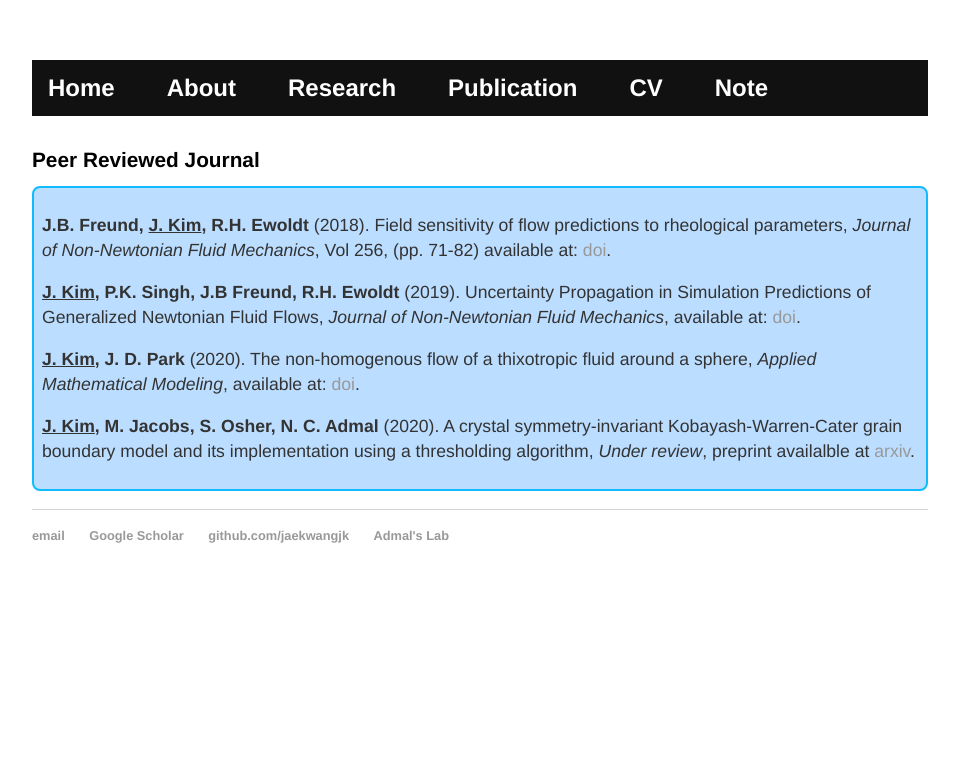
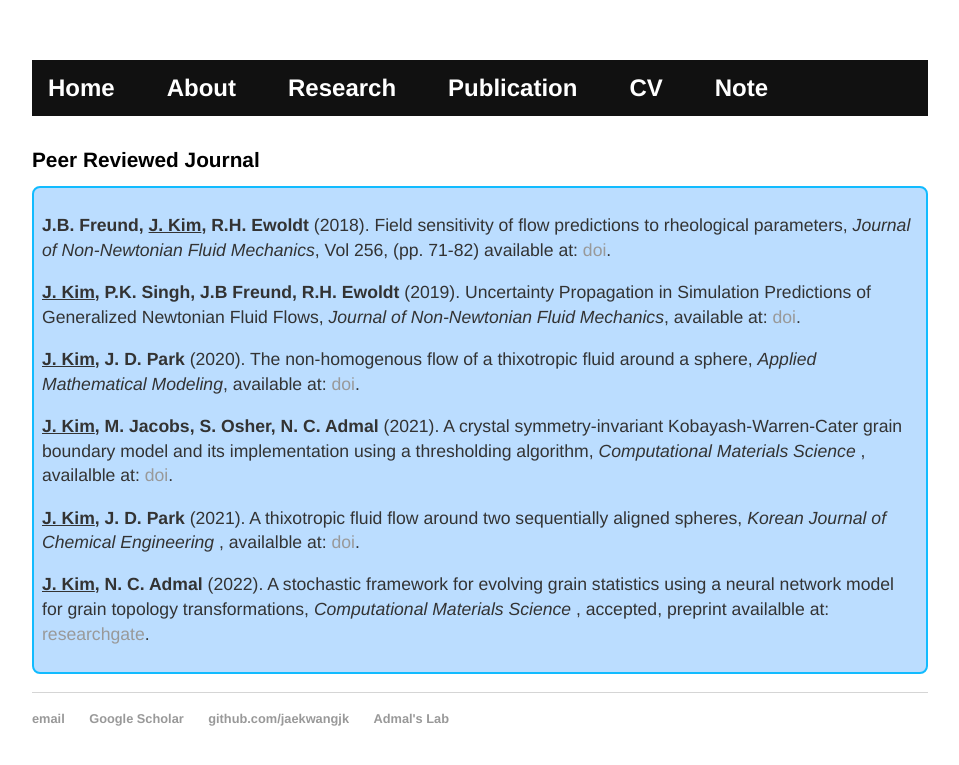
Before and after one commit to jaekwangjk/jaekwangjk.github.io, a Jekyll site: the page built from publication.html, in a window 1280 px wide. Shown: the top 765 px of the page, without its empty margins (160-1119 px from the left). Built offline with Jekyll 4.4.1, drawn with Linux system fonts in a browser that asks for light colours.

Commit message:
add publications

```diff
--- a/publication.html
+++ b/publication.html
@@ -32,10 +32,23 @@ title: Jaekwang Kim
 
 	<p>
 	<strong><u>J. Kim</u>, M. Jacobs, S. Osher, N. C. Admal</strong>
-	(2020). A crystal symmetry-invariant Kobayash-Warren-Cater grain boundary model
+	(2021). A crystal symmetry-invariant Kobayash-Warren-Cater grain boundary model
 	and its implementation using a thresholding algorithm,
-	<em>Under review</em>, preprint availalble at <a class="two" href="https://arxiv.org/abs/2102.02773">arxiv</a>.
+	<em> Computational Materials Science </em>, availalble at: <a class="two" href="https://doi.org/10.1016/j.commatsci.2021.110575">doi</a>.
 	</p>
+
+	<p>
+	<strong><u>J. Kim</u>, J. D. Park </strong>
+	(2021). A thixotropic fluid flow around two sequentially aligned spheres,
+	<em> Korean Journal of Chemical Engineering </em>, availalble at: <a class="two" href="https://doi.org/10.1007/s11814-021-0780-x">doi</a>.
+	</p>
+
+	<p>
+	<strong><u>J. Kim</u>, N. C. Admal</strong>
+	(2022). A stochastic framework for evolving grain statistics using a neural network model for grain topology transformations,
+	<em> Computational Materials Science </em>, accepted, preprint availalble at: <a class="two" href="https://www.researchgate.net/profile/Nikhil-Chandra-Admal/publication/361250934_A_stochastic_framework_for_evolving_grain_statistics_using_a_neural_network_model_for_grain_topology_transformations/links/62a661bfa3fe3e3df8725e43/A-stochastic-framework-for-evolving-grain-statistics-using-a-neural-network-model-for-grain-topology-transformations.pdf">researchgate</a>.
+	</p>
+
 
 	</div>
 
```
